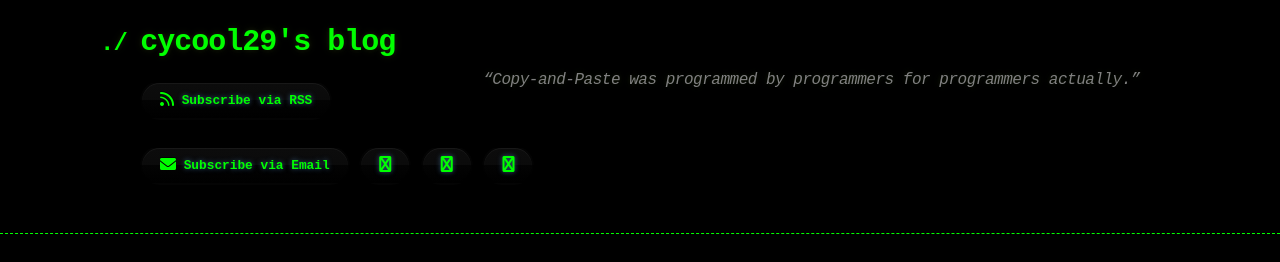
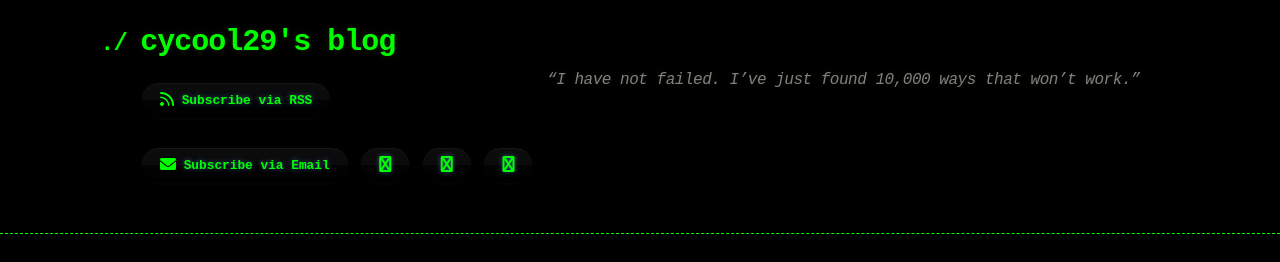
Before and after one commit to cycool29/cycool29.github.io, a Jekyll site: the page built from index.md, in a window 1280 px wide and 900 px high. Shown: the top 262 px of the window. Built offline with Jekyll 4.4.1, drawn with Linux system fonts in a browser that asks for light colours; a style sheet for code colours, icons or effects is not loaded.

Commit message:
Update quotes

```diff
--- a/_config.yml
+++ b/_config.yml
@@ -1,5 +1,5 @@
 title: cycool29's blog
-description: "“Copy-and-Paste was programmed by programmers for programmers actually.” "
+description: "“I have not failed. I’ve just found 10,000 ways that won’t work.” "
 author: cycool29
 url: https://cycool29.github.io
 timezone: UTC
```
